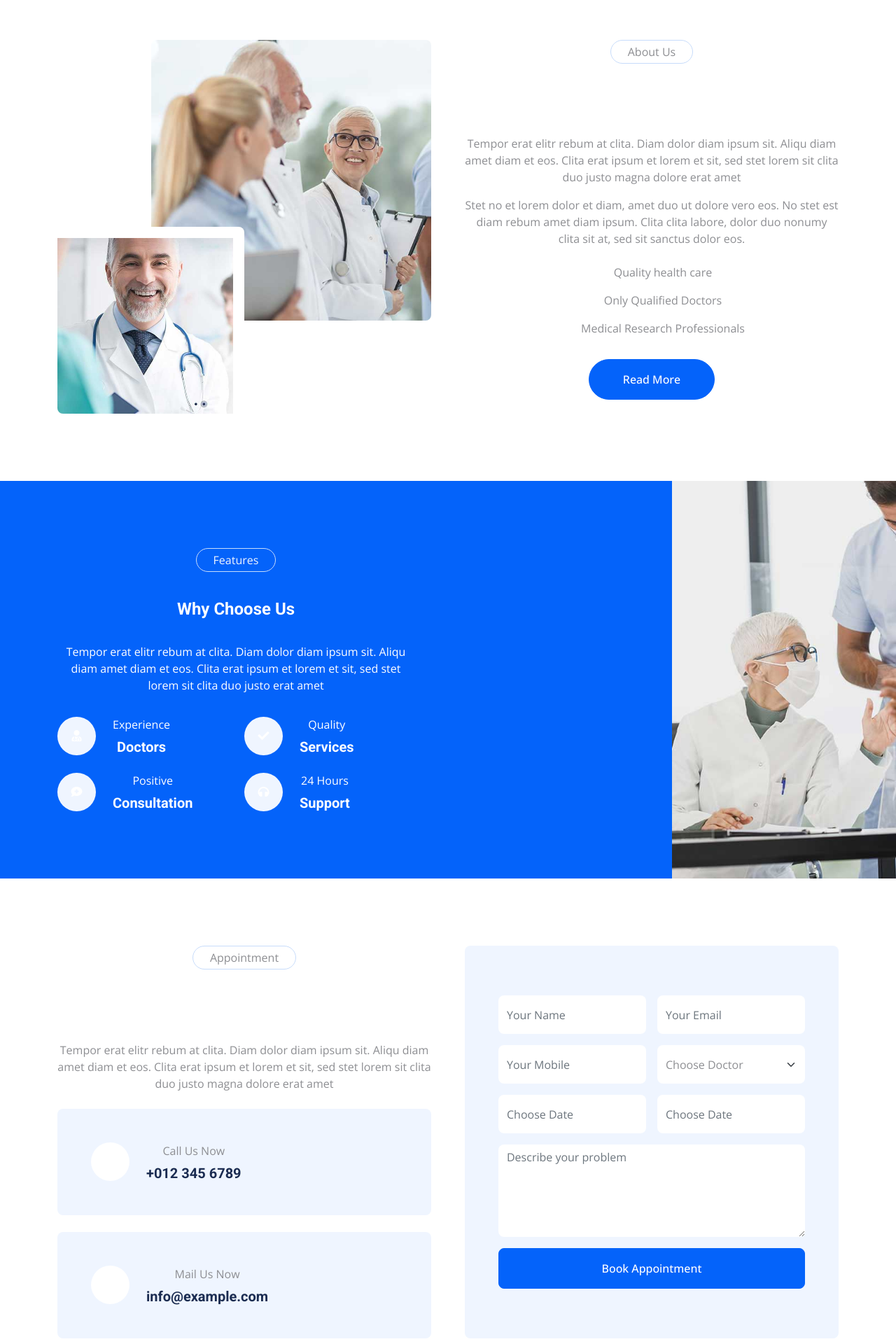
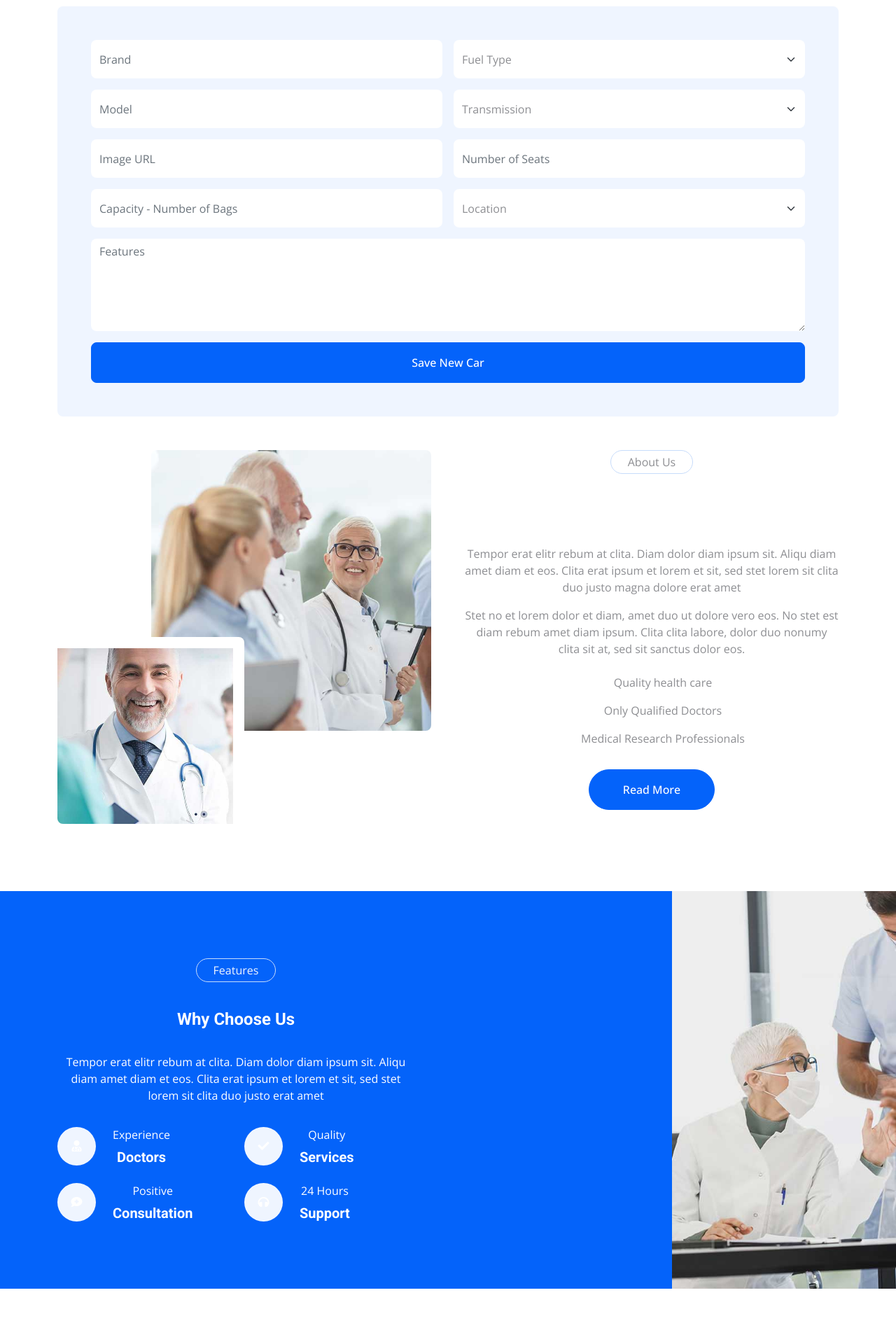
Before and after one commit to MilenaGeorgieva95/Cozy-Corners-BnB-React-App, a React (Vite) app in the folder client/: page / in a window 1280 px wide. Shown: the part 2220-4140 px from the top of the page at 70% size. Built offline with nearby package versions, Linux system fonts and the light colour scheme; no server answers.

Commit message:
add Create Car form component

```diff
--- a/client/src/App.jsx
+++ b/client/src/App.jsx
@@ -11,6 +11,7 @@ import Testimonials from "./components/Testimonials";
 import Topbar from "./components/Topbar";
 import TopDealsBar from "./components/Deals/TopDealsBar";
 import LogoBar from "./components/Deals/LogoBar";
+import CreateCarForm from "./components/Cars/CreateCarForm";
 
 function App() {
   return (
@@ -24,6 +25,8 @@ function App() {
       <LogoBar />
 
       <TopDealsBar />
+
+      <CreateCarForm />
 
       <About />
 
--- a/client/src/components/Appointment.jsx
+++ b/client/src/components/Appointment.jsx
@@ -39,96 +39,7 @@ export default function Appointment() {
                 </div>
               </div>
             </div>
-            <div className="col-lg-6 wow fadeInUp" data-wow-delay="0.5s">
-              <div className="bg-light rounded h-100 d-flex align-items-center p-5">
-                <form>
-                  <div className="row g-3">
-                    <div className="col-12 col-sm-6">
-                      <input
-                        type="text"
-                        className="form-control border-0"
-                        placeholder="Your Name"
-                        style={{ height: "55px" }}
-                      />
-                    </div>
-                    <div className="col-12 col-sm-6">
-                      <input
-                        type="email"
-                        className="form-control border-0"
-                        placeholder="Your Email"
-                        style={{ height: "55px" }}
-                      />
-                    </div>
-                    <div className="col-12 col-sm-6">
-                      <input
-                        type="text"
-                        className="form-control border-0"
-                        placeholder="Your Mobile"
-                        style={{ height: "55px" }}
-                      />
-                    </div>
-                    <div className="col-12 col-sm-6">
-                      <select
-                        className="form-select border-0"
-                        style={{ height: "55px" }}
-                      >
-                        <option defaultChecked>Choose Doctor</option>
-                        <option value="1">Doctor 1</option>
-                        <option value="2">Doctor 2</option>
-                        <option value="3">Doctor 3</option>
-                      </select>
-                    </div>
-                    <div className="col-12 col-sm-6">
-                      <div
-                        className="date"
-                        id="date"
-                        data-target-input="nearest"
-                      >
-                        <input
-                          type="text"
-                          className="form-control border-0 datetimepicker-input"
-                          placeholder="Choose Date"
-                          data-target="#date"
-                          data-toggle="datetimepicker"
-                          style={{ height: "55px" }}
-                        />
-                      </div>
-                    </div>
-                    <div className="col-12 col-sm-6">
-                      <div
-                        className="time"
-                        id="time"
-                        data-target-input="nearest"
-                      >
-                        <input
-                          type="text"
-                          className="form-control border-0 datetimepicker-input"
-                          placeholder="Choose Date"
-                          data-target="#time"
-                          data-toggle="datetimepicker"
-                          style={{ height: "55px" }}
-                        />
-                      </div>
-                    </div>
-                    <div className="col-12">
-                      <textarea
-                        className="form-control border-0"
-                        rows="5"
-                        placeholder="Describe your problem"
-                      ></textarea>
-                    </div>
-                    <div className="col-12">
-                      <button
-                        className="btn btn-primary w-100 py-3"
-                        type="submit"
-                      >
-                        Book Appointment
-                      </button>
-                    </div>
-                  </div>
-                </form>
-              </div>
-            </div>
+            <div className="col-lg-6 wow fadeInUp" data-wow-delay="0.5s"></div>
           </div>
         </div>
       </div>
--- /dev/null
+++ b/client/src/components/Cars/CreateCarForm.jsx
@@ -0,0 +1,129 @@
+export default function CreateCarForm() {
+  return (
+    <div className="container">
+      <div className="bg-light rounded h-100 d-flex align-items-center p-5">
+        <form>
+          <div className="row g-3">
+            <div className="col-12 col-sm-6">
+              <input
+                type="text"
+                className="form-control border-0"
+                placeholder="Brand"
+                style={{ height: "55px" }}
+              />
+            </div>
+            <div className="col-12 col-sm-6">
+              <select
+                className="form-select border-0"
+                style={{ height: "55px" }}
+              >
+                <option defaultChecked>Fuel Type</option>
+                <option value="electric">Electric</option>
+                <option value="hybrid">Hybrid</option>
+                <option value="petrol">Petrol</option>
+                <option value="diesel">Diesel</option>
+              </select>
+            </div>
+            <div className="col-12 col-sm-6">
+              <input
+                type="text"
+                className="form-control border-0"
+                placeholder="Model"
+                style={{ height: "55px" }}
+              />
+            </div>
+            <div className="col-12 col-sm-6">
+              <select
+                name="transmission"
+                className="form-select border-0"
+                style={{ height: "55px" }}
+              >
+                <option defaultChecked>Transmission</option>
+                <option value="automatic">Automatic</option>
+                <option value="manual">Manual</option>
+              </select>
+            </div>
+            <div className="col-12 col-sm-6">
+              <input
+                type="text"
+                className="form-control border-0"
+                placeholder="Image URL"
+                name="img"
+                style={{ height: "55px" }}
+              />
+            </div>
+            <div className="col-12 col-sm-6">
+              <input
+                name="seats"
+                type="number"
+                className="form-control border-0"
+                placeholder="Number of Seats"
+                style={{ height: "55px" }}
+              />
+            </div>
+            <div className="col-12 col-sm-6">
+              <input
+                name="bagsCapacity"
+                type="number"
+                className="form-control border-0"
+                placeholder="Capacity - Number of Bags"
+                style={{ height: "55px" }}
+              />
+            </div>
+            <div className="col-12 col-sm-6">
+              <select
+                name="location"
+                className="form-select border-0"
+                style={{ height: "55px" }}
+              >
+                <option defaultChecked>Location</option>
+                <option value="london">London</option>
+                <option value="birmingham">Birmingham</option>
+                <option value="coventry">Coventry</option>
+                <option value="manchester">Manchester</option>
+              </select>
+            </div>
+            <div className="col-12">
+              <textarea
+                name="features"
+                className="form-control border-0"
+                rows="5"
+                placeholder="Features"
+              ></textarea>
+            </div>
+            <div className="col-12">
+              <button className="btn btn-primary w-100 py-3" type="submit">
+                Save New Car
+              </button>
+            </div>
+
+            {/* <div className="col-12 col-sm-6">
+            <div className="date" id="date" data-target-input="nearest">
+              <input
+                type="text"
+                className="form-control border-0 datetimepicker-input"
+                placeholder="Choose Date"
+                data-target="#date"
+                data-toggle="datetimepicker"
+                style={{ height: "55px" }}
+              />
+            </div>
+          </div> */}
+            {/* <div className="col-12 col-sm-6">
+            <div className="time" id="time" data-target-input="nearest">
+              <input
+                type="text"
+                className="form-control border-0 datetimepicker-input"
+                placeholder="Choose Date"
+                data-target="#time"
+                data-toggle="datetimepicker"
+                style={{ height: "55px" }}
+              />
+            </div>
+          </div> */}
+          </div>
+        </form>
+      </div>
+    </div>
+  );
+}
```
Also changed, not shown: 1 other file (tests, documents, lock files or other folders).
